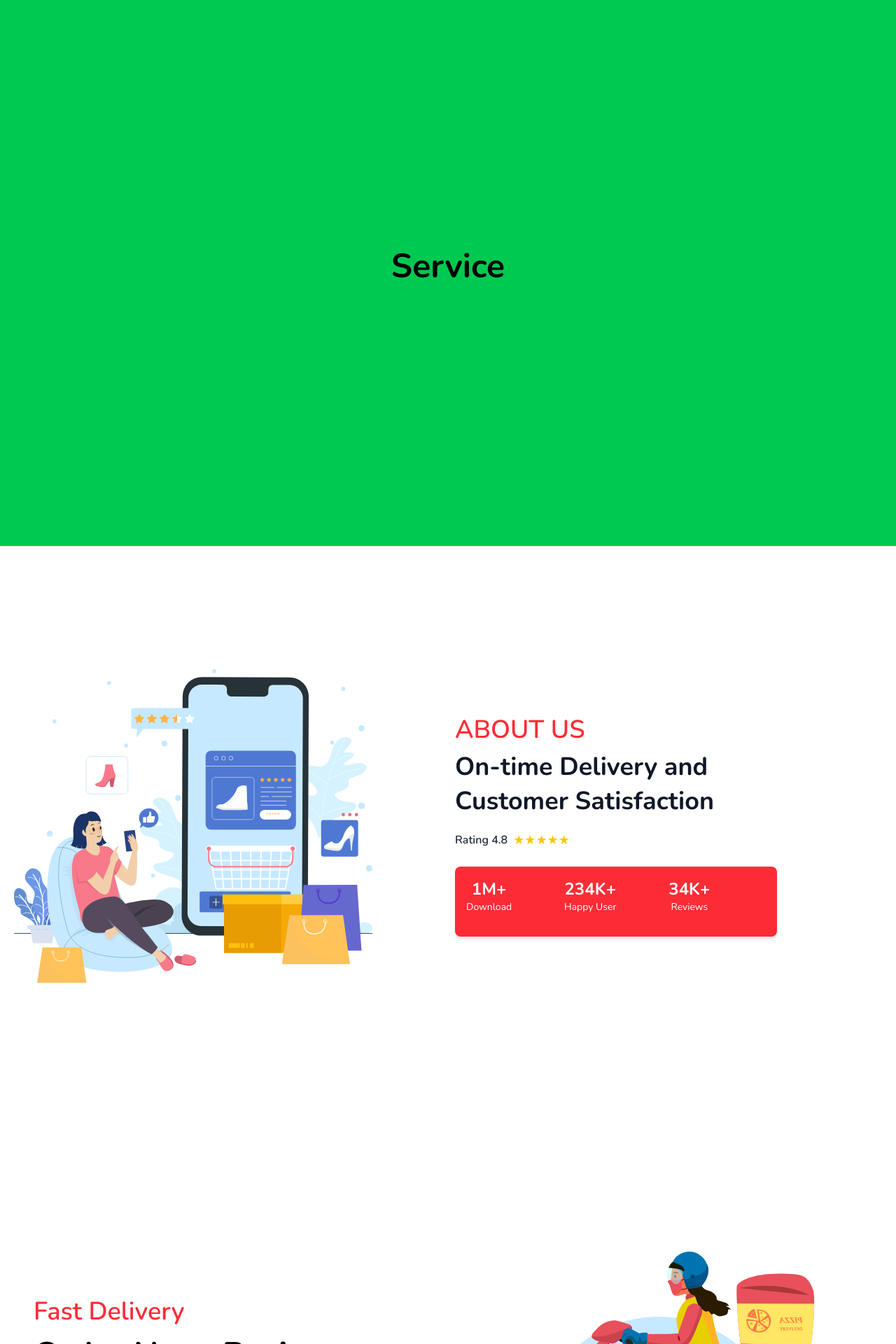
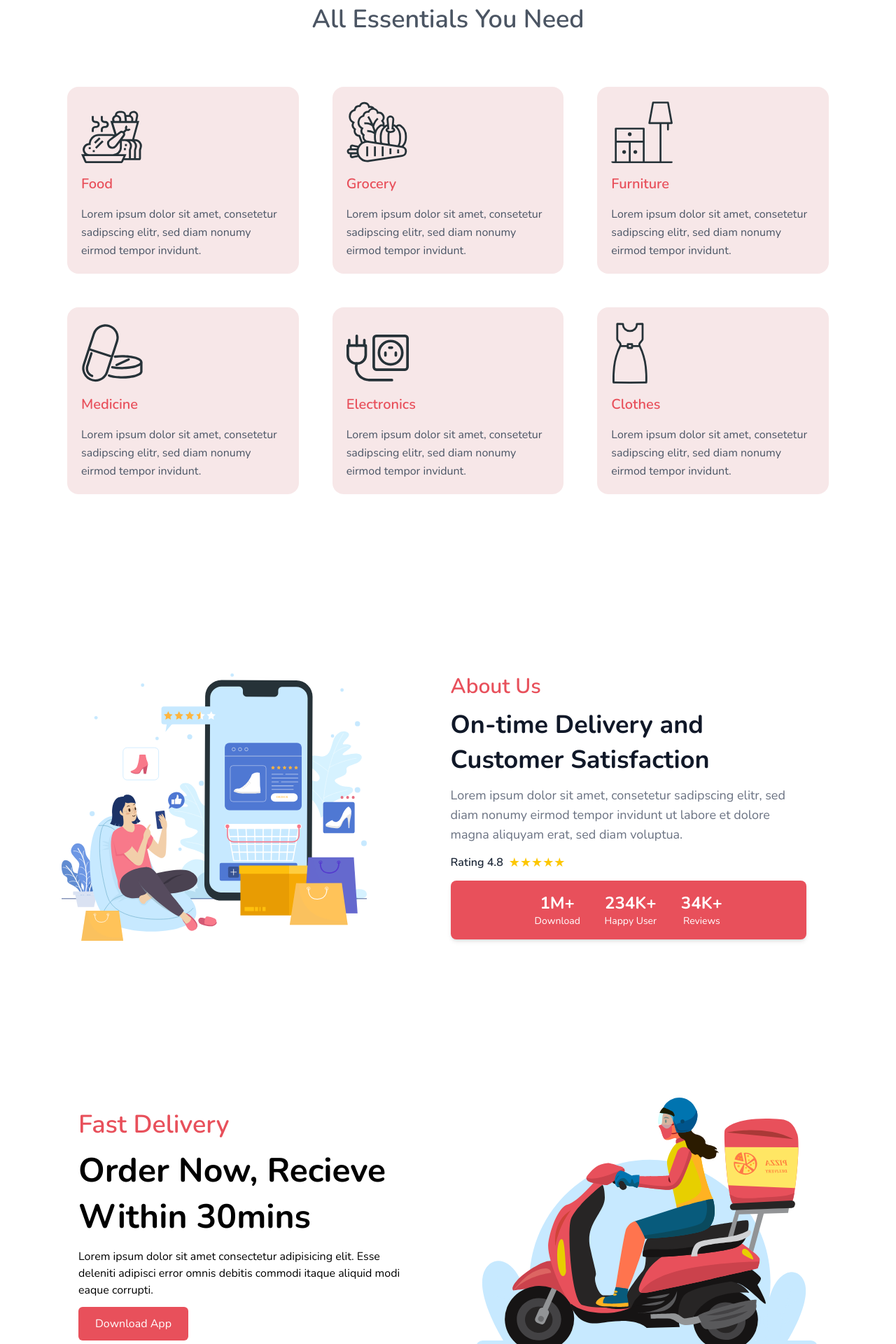
Before and after one commit to SummyTech/RunsPadi, a React (Vite) app in the folder runspadi/: page / in a window 1280 px wide. Shown: the part 820-2740 px from the top of the page at 70% size. Built offline with nearby package versions, Linux system fonts and the light colour scheme.

Commit message:
completion

```diff
--- a/runspadi/index.html
+++ b/runspadi/index.html
@@ -2,9 +2,9 @@
 <html lang="en">
   <head>
     <meta charset="UTF-8" />
-    <link rel="icon" type="image/svg+xml" href="" />
+    <link rel="icon" type="image/svg+xml" href="./src/assets/Runspadi_Logo.png" />
     <meta name="viewport" content="width=device-width, initial-scale=1.0" />
-    <title>Runspadi </title>
+    <title>Runspadi | Errand & Delivery - Service </title>
     <script type="module" src="https://unpkg.com/ionicons@7.1.0/dist/ionicons/ionicons.esm.js"></script>
 <script nomodule src="https://unpkg.com/ionicons@7.1.0/dist/ionicons/ionicons.js"></script>
     <link rel="preconnect" href="https://fonts.googleapis.com">
--- a/runspadi/package.json
+++ b/runspadi/package.json
@@ -14,6 +14,8 @@
     "lucide-react": "^0.544.0",
     "react": "^19.1.1",
     "react-dom": "^19.1.1",
+    "react-icons": "^5.5.0",
+    "swiper": "^12.0.2",
     "tailwindcss": "^4.1.13"
   },
   "devDependencies": {
--- a/runspadi/src/Pages/About.jsx
+++ b/runspadi/src/Pages/About.jsx
@@ -1,10 +1,10 @@
 import aboutImage from"../assets/about-img.svg"
 const About = () => {
     return(
-        <section id="about" className="h-screen py-20  items-center flex align-center justify-center">
+        <section id="about" className="py-24 flex max-lg:flex-col items-center lg:px-6 lg:gap-20 lg:flex lg:max-w-6xl lg:mx-auto ">
 
              {/* Left Image */}
-        <div className="flex-1 flex justify-center md:flex-col-reverse ml-5">
+        <div className="flex-1 justify-center max-md:px-5 md:flex-col-reverse">
           <img
             src={aboutImage}
             alt="About Us Illustration"
@@ -13,19 +13,19 @@ const About = () => {
         </div>
 
         {/* Right Content */}
-        <div className="flex-1 text-center md:text-left">
-          <p className="text-red-500 font-semibold uppercase text-4xl">About Us</p>
-          <h2 className="mt-2 text-3xl md:text-4xl font-bold text-gray-900 leading-snug">
-            On-time Delivery and <br /> Customer Satisfaction
+        <div className="flex-1 lg:space-y-3 space-y-6 max-lg:py-10 mx-2 md:mx-10 lg:mx-10 text-center md:text-left">
+          <p className="text-[#E8505B] font-semibold text-3xl">About Us</p>
+          <h2 className="text-3xl md:text-4xl font-bold text-gray-900 leading-snug">
+            On-time Delivery and Customer Satisfaction
           </h2>
-          {/* <p className="mt-4 text-gray-500 text-base md:text-lg">
+          <p className="text-gray-500 text-base md:text-lg">
             Lorem ipsum dolor sit amet, consetetur sadipscing elitr, sed
             diam nonumy eirmod tempor invidunt ut labore et dolore magna aliquyam erat,
             sed diam voluptua.
-          </p> */}
+          </p>
 
           {/* Rating */}
-          <div className="mt-4 flex items-center justify-center md:justify-start gap-2">
+          <div className=" flex items-center justify-center md:justify-start gap-2">
             <span className="font-semibold text-gray-800">Rating 4.8</span>
             <div className="flex text-yellow-400 text-lg">
               <span>★</span><span>★</span><span>★</span><span>★</span><span>★</span>
@@ -33,14 +33,14 @@ const About = () => {
           </div>
 
           {/* Stats */}
-          <div className="mt-6 flex sm:grid-cols-3 gap-4 bg-red-500 text-white p-4 rounded-lg shadow-md text-center h-25 w-115">
-            <div className="mr-10">
+          <div className="max-md:mx-2 flex justify-between lg:gap-4 px-5 bg-[#E8505B] text-white md:px-30 py-4 rounded-lg shadow-md text-center">
+            <div className="">
                 <h3 className="text-2xl font-bold">1M+</h3>
                 <p className="text-sm">Download</p>
             </div>
 
              <hr className=" color-white grid-cols-1"/>
-            <div className="mr-10">
+            <div className="">
                  <h3 className="text-2xl font-bold">234K+</h3>
                 <p className="text-sm w-20" >Happy User</p>
             </div>
--- a/runspadi/src/Pages/HowItWorks.jsx
+++ b/runspadi/src/Pages/HowItWorks.jsx
@@ -1,21 +1,39 @@
 import deliveryImage from "../assets/delivery-img.svg"
+import receivedImage from "../assets/received-img.svg"
 const HowItWorks = () => {
     return(
-        <section id="howitworks" className="h-screen py-20 items-center flex align-center justify-center">
+        <section id="howitworks" className="lg:py-20 max-w-6xl mx-auto items-center">
 
-            <div className="container mx-auto flex flex-col-reverse md:flex-row items-center px-6 md:px-12 py-12">
+            <div className="mx-auto gap-10 md:gap-20 flex flex-col-reverse lg:flex-row items-center px-6 lg:px-12 py-12">
                 {/* left Content */}
-                <div className="flex-1 text-center md:text-left">
-                    <p className="text-red-500 font-semibold text-4xl ">Fast Delivery</p>
-                    <h1 className="text-4xl md:text-5xl font-bold leading-snug mt-2">Order Now, Recieve <br />Within 30mins</h1>
-                    <button className="mt-6 px-6 py-3 bg-red-500 text-white rounded-md hover:bd-red-600 transition cursor-pointer ">Download App</button>
+                <div className="flex-1 space-y-3 text-center md:text-left">
+                    <p className="text-[#E8505B] font-semibold text-4xl ">Fast Delivery</p>
+                    <h1 className="text-4xl md:text-5xl font-bold leading-snug ">Order Now, Recieve Within 30mins</h1>
+                    <p>Lorem ipsum dolor sit amet consectetur adipisicing elit. Esse deleniti adipisci error omnis debitis commodi itaque aliquid modi eaque corrupti.</p>
+                    <button className="px-6 py-3 bg-[#E8505B] text-white rounded-md hover:bd-red-600 transition cursor-pointer ">Download App</button>
                 </div>
                 {/* Right Image */}
                 <div className="flex-1 flex justify-center mb-8 md:mb-0">
                     <img
                     src={deliveryImage}
                     alt="Delivery"
-                    className="w-full md:max-w-lg" />
+                    className="" />
+                </div>
+            </div>
+            <div className="mx-auto gap-10 md:gap-20 flex flex-col-reverse lg:flex-row-reverse items-center px-6 lg:px-12 py-12">
+                {/* left Content */}
+                <div className="flex-1 space-y-3 text-center md:text-left">
+                    <p className="text-[#E8505B] font-semibold text-3xl ">Contactless Delivery</p>
+                    <h1 className="text-4xl md:text-5xl font-bold leading-snug ">On-time Delivery to Your Doorstep</h1>
+                    <p>Lorem ipsum dolor sit amet consectetur adipisicing elit. Esse deleniti adipisci error omnis debitis commodi itaque aliquid modi eaque corrupti.</p>
+
+                </div>
+                {/* Right Image */}
+                <div className="flex-1 flex justify-center mb-8 md:mb-0">
+                    <img
+                    src={receivedImage}
+                    alt="Delivery"
+                    className="" />
                 </div>
             </div>
 
--- a/runspadi/src/Pages/Service.jsx
+++ b/runspadi/src/Pages/Service.jsx
@@ -1,7 +1,59 @@
+import serviceIcon1 from "../assets/service-icon-1.svg";
+import serviceIcon2 from "../assets/service-icon-2.svg";
+import serviceIcon3 from "../assets/service-icon-3.svg";
+import serviceIcon4 from "../assets/service-icon-4.svg";
+import serviceIcon5 from "../assets/service-icon-5.svg";
+import serviceIcon6 from "../assets/service-icon-6.svg";
+
+const features = [
+  {
+    icon: serviceIcon1,
+    title: "Food",
+    desc: "Lorem ipsum dolor sit amet, consetetur sadipscing elitr, sed diam nonumy eirmod tempor invidunt.",
+  },
+  {
+    icon: serviceIcon2,
+    title: "Grocery",
+    desc: "Lorem ipsum dolor sit amet, consetetur sadipscing elitr, sed diam nonumy eirmod tempor invidunt.",
+  },
+  {
+    icon: serviceIcon3,
+    title: "Furniture",
+    desc: "Lorem ipsum dolor sit amet, consetetur sadipscing elitr, sed diam nonumy eirmod tempor invidunt.",
+  },
+  {
+    icon: serviceIcon4,
+    title: "Medicine",
+    desc: "Lorem ipsum dolor sit amet, consetetur sadipscing elitr, sed diam nonumy eirmod tempor invidunt.",
+  },
+  {
+    icon: serviceIcon5,
+    title: "Electronics",
+    desc: "Lorem ipsum dolor sit amet, consetetur sadipscing elitr, sed diam nonumy eirmod tempor invidunt.",
+  },
+  {
+    icon: serviceIcon6,
+    title: "Clothes",
+    desc: "Lorem ipsum dolor sit amet, consetetur sadipscing elitr, sed diam nonumy eirmod tempor invidunt.",
+  },
+];
+
 const Service = () => {
     return(
-        <section id="service" className="h-screen py-20 bg-green-500 items-center flex align-center justify-center">
-            <h1 className="text-5xl font-bold">Service </h1>
+        <section id="service" className="py-24 bg-white items-center space-y-3 align-center justify-center">
+             <h1 className="text-[#E8505B] text-center font-bold text-3xl">Delivery Service</h1>
+            <p className="text-center text-[#4B5563] text-4xl px-5 font-semibold">All Essentials You Need</p>
+            <div className="max-w-6xl mx-auto px-6 lg:px-8">
+        <div className="grid grid-cols-1 md:grid-cols-2 lg:grid-cols-3 gap-12 py-16">
+          {features.map((feature, index) => (
+            <div key={index} className="flex flex-col bg-[#f7e7e8] p-5 rounded-2xl items-start space-y-4">
+              <img src={feature.icon} alt="" />
+              <h3 className="text-xl font-semibold text-[#E8505B]">{feature.title}</h3>
+              <p className="text-gray-600 leading-relaxed">{feature.desc}</p>
+            </div>
+          ))}
+        </div>
+      </div>
         </section>
     )
 }
--- a/runspadi/src/Pages/Testimonial.jsx
+++ b/runspadi/src/Pages/Testimonial.jsx
@@ -1,9 +1,115 @@
+import { Swiper, SwiperSlide } from "swiper/react";
+import { Autoplay, Pagination } from "swiper/modules";
+import testimony1 from "../assets/testimonial-1.png";
+import testimony2 from "../assets/testimonial-2.png";
+import testimony3 from "../assets/testimonial-3.png";
+import testimony4 from "../assets/testimonial-4.png";
+import testimony5 from "../assets/testimonial-5.png";
+import testimony6 from "../assets/testimonial-6.png";
 
-const Testimonial = () => {
-    return(
-        <section id="testimonials" className="h-screen bg-orange-500 py-20 items-center flex align-center justify-center">
-            <h1 className="text-5xl font-bold">Testimonials </h1>
-        </section>
-    )
+// Import Swiper styles
+import "swiper/css";
+import "swiper/css/pagination";
+
+function Testimonials() {
+  const testimonials = [
+    {
+      img: testimony1,
+      handle: "@maxine",
+      name: "Maxine Gilmer",
+      role: "Web designer",
+      testimony: "lorem ipsum dolor sit amet, consetetur sadipscing elitr, sed diam nonumy ",
+    },
+    {
+      img: testimony2,
+      handle: "@michael",
+      name: "Michael Ellis",
+      role: "UI/UX designer",
+      testimony: "lorem ipsum dolor sit amet, consetetur sadipscing elitr, sed diam nonumy ",
+    },
+    {
+      img: testimony3,
+      handle: "@ruben",
+      name: "Ruben Gouse",
+      role: "Web developer",
+      testimony: "lorem ipsum dolor sit amet, consetetur sadipscing elitr, sed diam nonumy ",
+    },
+    {
+      img: testimony4,
+      handle: "@john",
+      name: "John Smith",
+      role: "Backend developer",
+      testimony: "lorem ipsum dolor sit amet, consetetur sadipscing elitr, sed diam nonumy ",
+    },
+    {
+      img: testimony5,
+      handle: "@susan",
+      name: "Susan Lee",
+      role: "Project Manager",
+      testimony: "lorem ipsum dolor sit amet, consetetur sadipscing elitr, sed diam nonumy ",
+    },
+    {
+      img: testimony6,
+      handle: "@david",
+      name: "David Brown",
+      role: "Mobile Developer",
+      testimony: "lorem ipsum dolor sit amet, consetetur sadipscing elitr, sed diam nonumy ",
+    },
+  ];
+
+  return (
+    <section id="testimonials" className="py-10">
+      <div className=" py-16 px-6 md:px-12 lg:px-20">
+        {/* Section Header */}
+        <div className="max-w-6xl mx-auto text-center">
+          <h1 className="text-[#E8505B] text-center text-2xl ">
+            Testimonials
+          </h1>
+          <h2 className="text-4xl font-bold text-center text-[#1F2937] px-1">
+            What Our Users Says
+          </h2>
+        </div>
+
+        {/* Carousel */}
+        <div className="max-w-6xl mx-auto mt-12">
+          <Swiper
+            modules={[Pagination, Autoplay]}
+            spaceBetween={30}
+            autoplay={{
+              delay: 3000,
+              disableOnInteraction: false,
+            }}
+            pagination={{ clickable: true }}
+            breakpoints={{
+              0: { slidesPerView: 1 },      // mobile
+              640: { slidesPerView: 2 },    // small tablets
+              1024: { slidesPerView: 3 },   // desktops
+            }}
+            className="pb-12 custom-swiper"
+          >
+            {testimonials.map((member, idx) => (
+              <SwiperSlide key={idx}>
+                <div className="bg-white h-full rounded-2xl shadow-md p-8 text-left flex flex-col ">
+                  <img
+                    src={member.img}
+                    alt={member.name}
+                    className="h-16 w-16 rounded-md object-cover mb-4"
+                  />
+                  <span className="text-sm text-gray-500">{member.handle}</span>
+                  <h3 className="mt-1 text-lg font-semibold text-gray-900">
+                    {member.name}
+                  </h3>
+                  <p className="text-sm text-gray-500">{member.role}</p>
+                  <p className="mt-3 text-sm text-gray-600 leading-relaxed">
+                    {member.testimony}
+                  </p>
+                </div>
+              </SwiperSlide>
+            ))}
+          </Swiper>
+        </div>
+      </div>
+    </section>
+  );
 }
-export default Testimonial;
+export default Testimonials;
```
Also changed, not shown: runspadi/src/App.css (+10 -0 lines), runspadi/src/Navbar.jsx (+11 -11 lines), runspadi/src/Pages/Home.jsx (+8 -8 lines), runspadi/src/assets/Runspadi_Logo.png (added), 1 other file (tests, documents, lock files or other folders).
